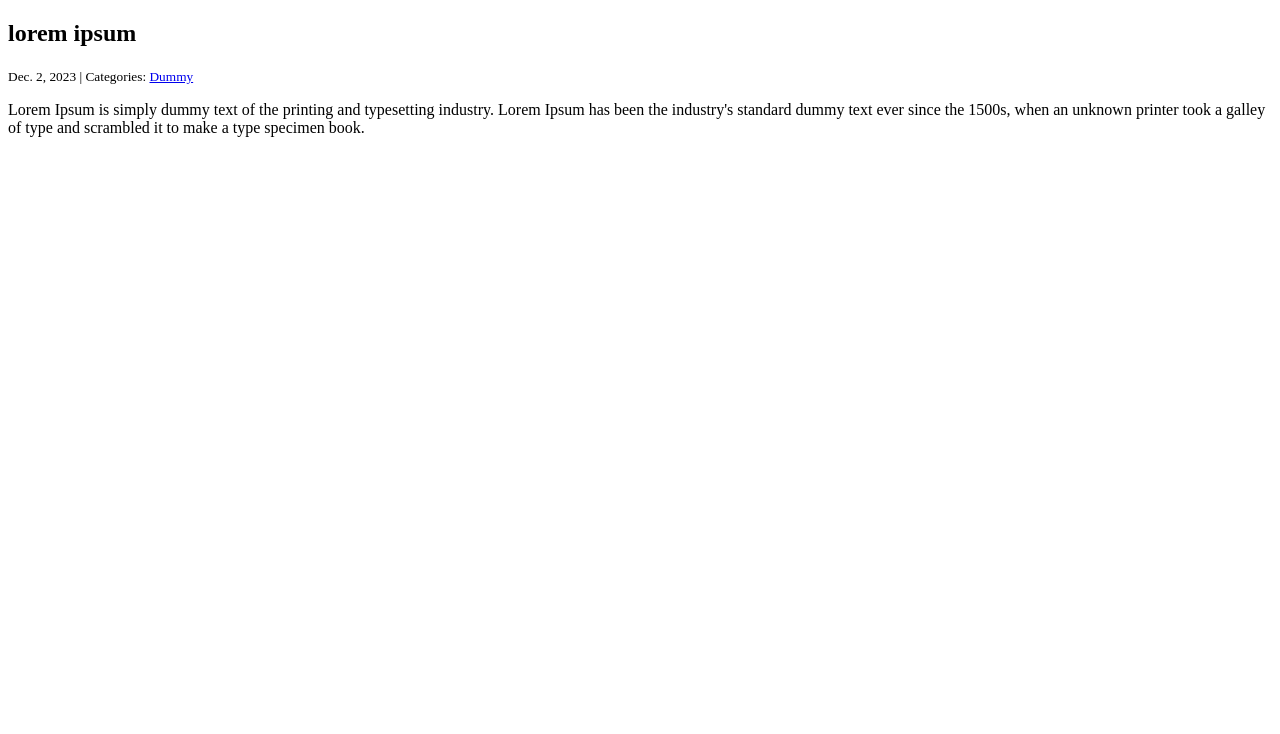
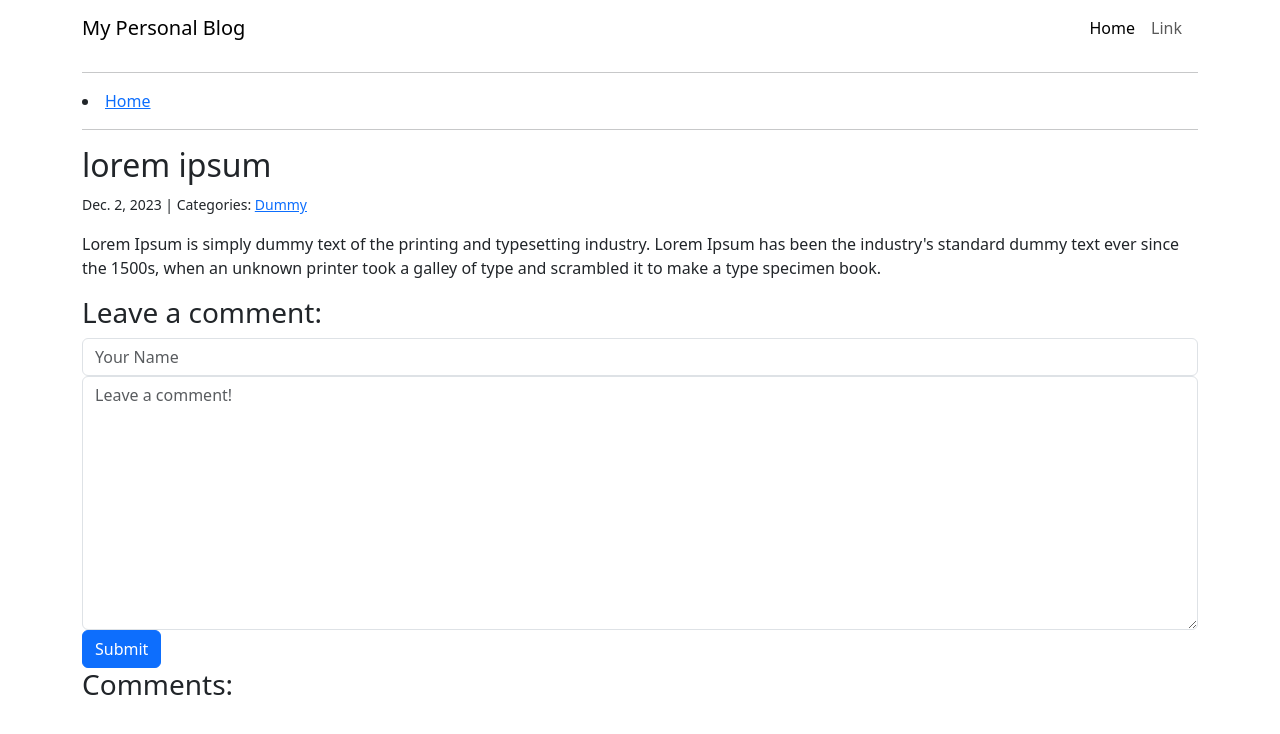
Before and after one commit to YMSKhotang/Blog-page, a Django app: page /post/3/ in a window 1280 px wide. Shown: the top 734 px of the page. Run offline with Django 4.2, Linux system fonts and the light colour scheme; data comes from the database, SQL or seed files in the repository; both versions use the stored data as it was after the commit.

Commit message:
forms created for comment

```diff
--- /dev/null
+++ b/news/blog/forms.py
@@ -0,0 +1,31 @@
+# blog/forms.py
+
+from django import forms
+
+class CommentForm(forms.Form):
+    author = forms.CharField(
+        max_length=60,
+        widget=forms.TextInput(
+            attrs={"class": "form-control", "placeholder": "Your Name"}
+        ),
+    )
+    body = forms.CharField(
+        widget=forms.Textarea(
+            attrs={"class": "form-control", "placeholder": "Leave a comment!"}
+        )
+    )
+
+    """
+        The author field has the forms.TextInput widget. This tells Django to load this field as an HTML text input element in the templates. The body field uses a forms.TextArea widget instead, so the field is rendered as an HTML text area element.
+
+        These widgets also take the argument attrs, which is a dictionary that allows you to specify some CSS classes
+    """
+
+    """
+    Once you’ve created the Django form for comments, have a look at how a form travels through requests:
+
+    When a user visits a page containing a form, they send a GET request to the server. In this case, there’s no data entered in the form, so you just want to render the form and display it.
+    When a user enters information and clicks the Submit button, they send a POST request, containing the data submitted with the form, to the server. At this point, the data goes for processing, and two things can happen:
+    1. The form is valid, and the user is redirected to the next page.
+    2. The form is invalid, and the empty form shows up once again. The user is back at step 1, and the process repeats.
+    """
--- /dev/null
+++ b/news/blog/templates/blog/base.html
@@ -0,0 +1,36 @@
+<!-- templates/base.html -->
+
+<!DOCTYPE html>
+<html lang="en">
+<head>
+    <meta charset="utf-8">
+    <title>My Blog</title>
+    <link href="https://cdn.jsdelivr.net/npm/bootstrap@5.3.2/dist/css/bootstrap.min.css" rel="stylesheet" integrity="sha384-T3c6CoIi6uLrA9TneNEoa7RxnatzjcDSCmG1MXxSR1GAsXEV/Dwwykc2MPK8M2HN" crossorigin="anonymous">
+</head>
+<body>
+    <div class="container">
+    <nav class="navbar navbar-expand-lg bg-body-primary">
+          <a class="navbar-brand" href="#">My Personal Blog</a>
+          <button class="navbar-toggler" type="button" data-bs-toggle="collapse" data-bs-target="#navbarSupportedContent" aria-controls="navbarSupportedContent" aria-expanded="false" aria-label="Toggle navigation">
+            <span class="navbar-toggler-icon"></span>
+          </button>
+          <div class="collapse navbar-collapse" id="navbarSupportedContent">
+            <ul class="navbar-nav ms-auto me-2 mb-2 mb-lg-0">
+              <li class="nav-item">
+                <a class="nav-link active" aria-current="page" href="{% url "blog_index" %}">Home</a>
+              </li>
+              <li class="nav-item">
+                <a class="nav-link" href="#">Link</a>
+              </li>
+
+            </ul>
+          </div>
+      </nav>
+<hr>
+<li><a href="{% url "blog_index" %}">Home</a></li>
+<hr>
+{% block page_title %} {% endblock page_title %}
+{% block page_content %}{% endblock page_content %}
+</div>
+</body>
+</html>
--- a/news/blog/templates/blog/detail.html
+++ b/news/blog/templates/blog/detail.html
@@ -1,28 +1,44 @@
-<!DOCTYPE html>
-<html lang="en">
+<!--  blog/templates/blog/detail.html -->
 
-<head>
-    <meta charset="UTF-8">
-    <meta name="viewport" content="width=device-width, initial-scale=1.0">
-    <title>Document</title>
-</head>
+{% extends 'blog/base.html'  %}
 
-<body>
+{% block page_title %}
+    <h2>{{ post.title }}</h2>
+{% endblock page_title %}
 
-    <h2>{{ post.title }}</h2>
-
-
-
+{% block page_content %}
     <small>
         {{ post.created_on.date }} | Categories:
         {% for category in post.categories.all %}
-        <a href="{% url 'blog_category' category.name %}">
-            {{ category.name }}
-        </a>
+            <a href="{% url 'blog_category' category.name %}">
+                {{ category.name }}
+            </a>
         {% endfor %}
     </small>
     <p>{{ post.body | linebreaks }}</p>
 
-</body>
+    <h3>Leave a comment:</h3>
+    <form method="post">
+        {% csrf_token %}
+        <!-- csrf_token provides security and renders the body and author fields of
+            the form, followed by a submit button.
+        -->
+        <div>
+            {{ form.author }}
+        </div>
+        <div>
+            {{ form.body }}
+        </div>
+        <button type="submit" class="btn btn-primary">Submit</button>
+    </form>
 
-</html>
+    <h3>Comments:</h3>
+    {% for comment in comments %}
+        <p>
+            On {{ comment.created_on.date }} <b>{{ comment.author }}</b> wrote:
+        </p>
+        <p>
+            {{ comment.body | linebreaks }}
+        </p>
+    {% endfor %}
+{% endblock page_content %}
--- a/news/blog/views.py
+++ b/news/blog/views.py
@@ -1,8 +1,12 @@
 from django.shortcuts import render
 
-# Create your views here.
+# after creating model
+from blog.models import Post, Comment
 
-from blog.models import Post, Comment
+#after creating forms
+from django.http import HttpResponseRedirect
+from blog.forms import CommentForm
+
 
 def blog_index(request):
     posts = Post.objects.all().order_by("-created_on")
@@ -28,13 +32,58 @@ def blog_category(request,category):
 
 def blog_detail(request,pk):
     post = Post.objects.get(pk=pk)
+    #after form
+    form = CommentForm()
+    if request.method == "POST":
+        form = CommentForm(data=request.POST)
+        if form.is_valid():
+            comment = Comment(
+                author=form.cleaned_data['author'],
+                body=form.cleaned_data['body'],
+                post=post,
+            )
+            comment.save()
+            return HttpResponseRedirect(request.path_info)
+
+
     comments = Comment.objects.filter(post=post)
+
+    #before form
     context = {
         "post":post,
         "comments":comments,
+        #after form
+        'form':CommentForm(),
     }
     return render(request, "blog/detail.html",context)
 
     '''
     The primary key (pk) is the unique identifier of a database entry. That means we are requesting a single post with the specific primary key that you provide.
     '''
+
+    #form
+    '''
+    In line 3, you import HttpResponseRedirect, which helps you redirect the request in line 22. You’ll have a closer look at line 22 in a moment. First, follow the request through the body of blog_detail().
+
+    Regardless of your request type, you take CommentForm(), which you imported in line 6, and make an instance of it in line 12. That way, you ensure that there’s always an empty form present in your view.
+
+    Then in line 13, you check if you’ve received a POST request. If so, you update form with the data of the POST request in line 14. That’s the data that the user entered into the form.
+
+    After that, you validate the form using .is_valid() in line 15 to check that the user has entered all the fields correctly.
+
+    If the form is valid, then you create a new instance of Comment in lines 16 to 20. You can access the data from the form using form.cleaned_data, which is a dictionary. Before passing in user-submitted data to your database queries, it’s good practice to clean up form data. That way, you make sure that any input is consistent and safe.
+
+    The keys of form.cleaned_data correspond to the form fields, so you can access the author using form.cleaned_data["author"] in line 17 and the comment’s body with form.cleaned_data["body"] in line 18.
+
+    To properly create a Comment object in your database, you must connect it to an existing Post in line 19. You grab the related post with the primary key of the view in line 11.
+
+    Once you’ve created the comment from the form, you save it using .save() in line 21 and redirect the user to the URL that request.path_info contains in line 22. In your case, that’ll be the URL of a blog post.
+
+    This means, in other words, that when you transmit a valid form to blog_detail() with a POST request, then Django will call blog_detail() again after saving your comment. This time, Django will call the view function with a GET request, and the blog post will load with an emptied form and your comment in the list of comments.
+
+    For these GET requests or when the form isn’t valid, the rest of blog_detail() will do this:
+
+    Line 24 queries the database for any existing comments on your post.
+    Lines 25 to 29 create the context, including the data for the post, the filtered comments, and the form.
+    Line 30 renders the detail.html template with context.
+    '''
--- a/news/news/settings.py
+++ b/news/news/settings.py
@@ -55,7 +55,9 @@ ROOT_URLCONF = 'news.urls'
 TEMPLATES = [
     {
         'BACKEND': 'django.template.backends.django.DjangoTemplates',
-        'DIRS': [],
+        'DIRS': [
+            BASE_DIR / "templates/",
+        ],
         'APP_DIRS': True,
         'OPTIONS': {
             'context_processors': [
```
Also changed, not shown: news/blog/templates/blog/category.html (+5 -16 lines), news/blog/templates/blog/index.html (+9 -15 lines), news/db.sqlite3.
